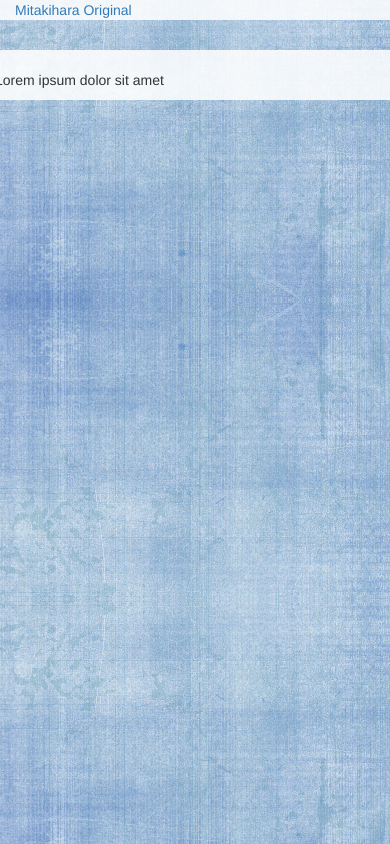
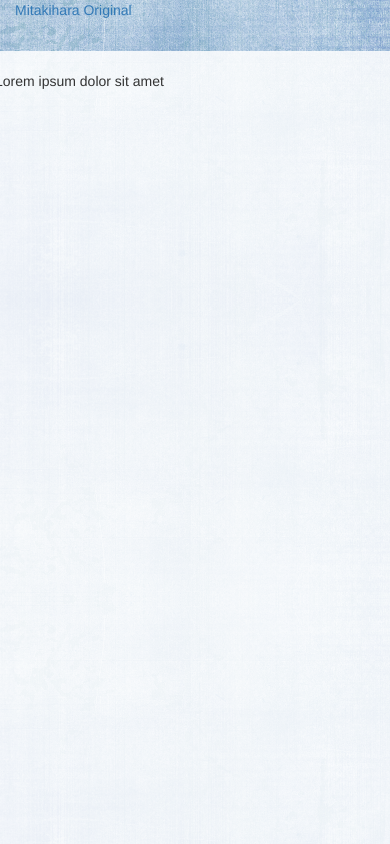
Before and after one commit to liclac/MitaOri, a Flask app: page / in a window 390 px wide. Run offline with Flask 2, Linux system fonts and the light colour scheme; style sheets or scripts are compiled from the project's sources; parts of the project's set-up code (start-up, migrations or seed data) failed here and were passed over; some libraries are stand-ins or nearby versions.

Commit message:
Fixed container height on mobile

```diff
--- a/static/css/theme.css
+++ b/static/css/theme.css
@@ -1,4 +1,4 @@
 body{background:#9ebad7 url('../img/background.png') fixed}@media (max-width: 479px){body{padding-left:0;padding-right:0}}
 .navbar-fixed-top{margin-bottom:0}@media (max-width: 979px){.navbar-fixed-top{position:relative;z-index:100}}@media (max-width: 479px){.navbar-fixed-top{margin-left:0;margin-right:0}}
-.navbar-inner{background:rgba(255,255,255,0.85)}
-#main-container{background-color:rgba(255,255,255,0.85);padding:10px;padding-top:20px}@media (min-width: 480px){#main-container{box-shadow:0 0 20px rgba(0,0,0,0.5);margin-top:20px;margin-bottom:20px;border-radius:10px}}@media (min-width: 980px){#main-container{padding-top:20px}}
+@media (min-width: 480px){.navbar-inner{background:rgba(255,255,255,0.85)}}
+#main-container{background-color:rgba(255,255,255,0.85);padding:20px 10px}@media (min-width: 980px){#main-container{padding-top:20px}}@media (min-width: 480px){#main-container{box-shadow:0 0 20px rgba(0,0,0,0.5);margin-top:20px;margin-bottom:20px;border-radius:10px}}@media (max-width: 479px){#main-container{position:absolute;top:51px;left:0;right:0;bottom:0}}
--- a/static/css/theme.less
+++ b/static/css/theme.less
@@ -25,13 +25,18 @@ body {
 }
 
 .navbar-inner {
-	background:rgba(255,255,255,0.85);
+	@media @phoneUp {
+		background:rgba(255,255,255,0.85);
+	}
 }
 
 #main-container {
 	background-color:rgba(255,255,255,0.85);
-	padding:10px;
-	padding-top:20px;
+	padding:20px 10px;
+
+	@media @desktopUp {
+		padding-top:20px;
+	}
 
 	@media @phoneUp {
 		box-shadow:0 0 20px rgba(0,0,0,0.5);
@@ -40,7 +45,11 @@ body {
 		border-radius:10px;
 	}
 
-	@media @desktopUp {
-		padding-top:20px;
+	@media @phoneDown {
+		position:absolute;
+		top:51px;
+		left:0;
+		right:0;
+		bottom:0;
 	}
 }
```
